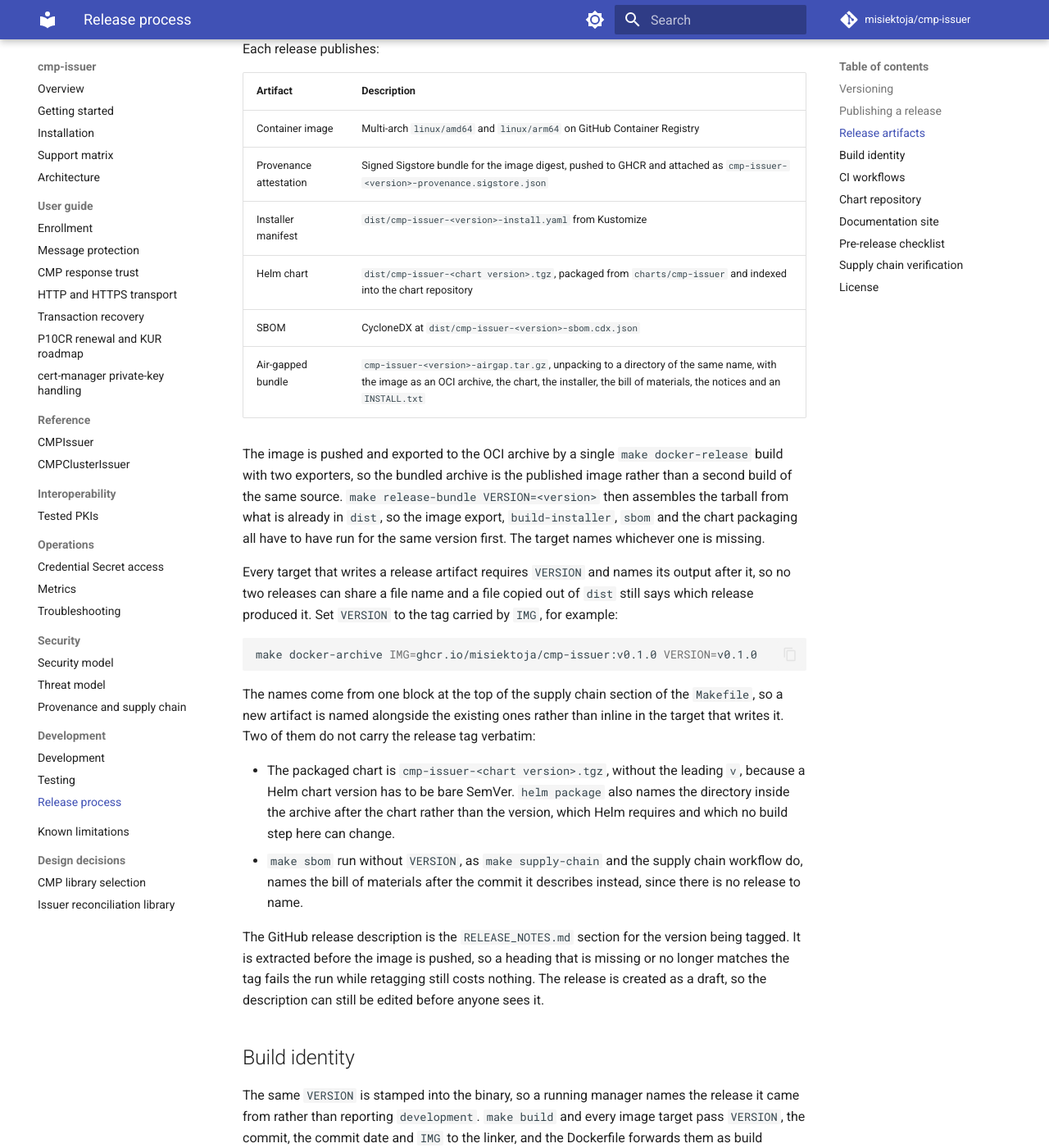
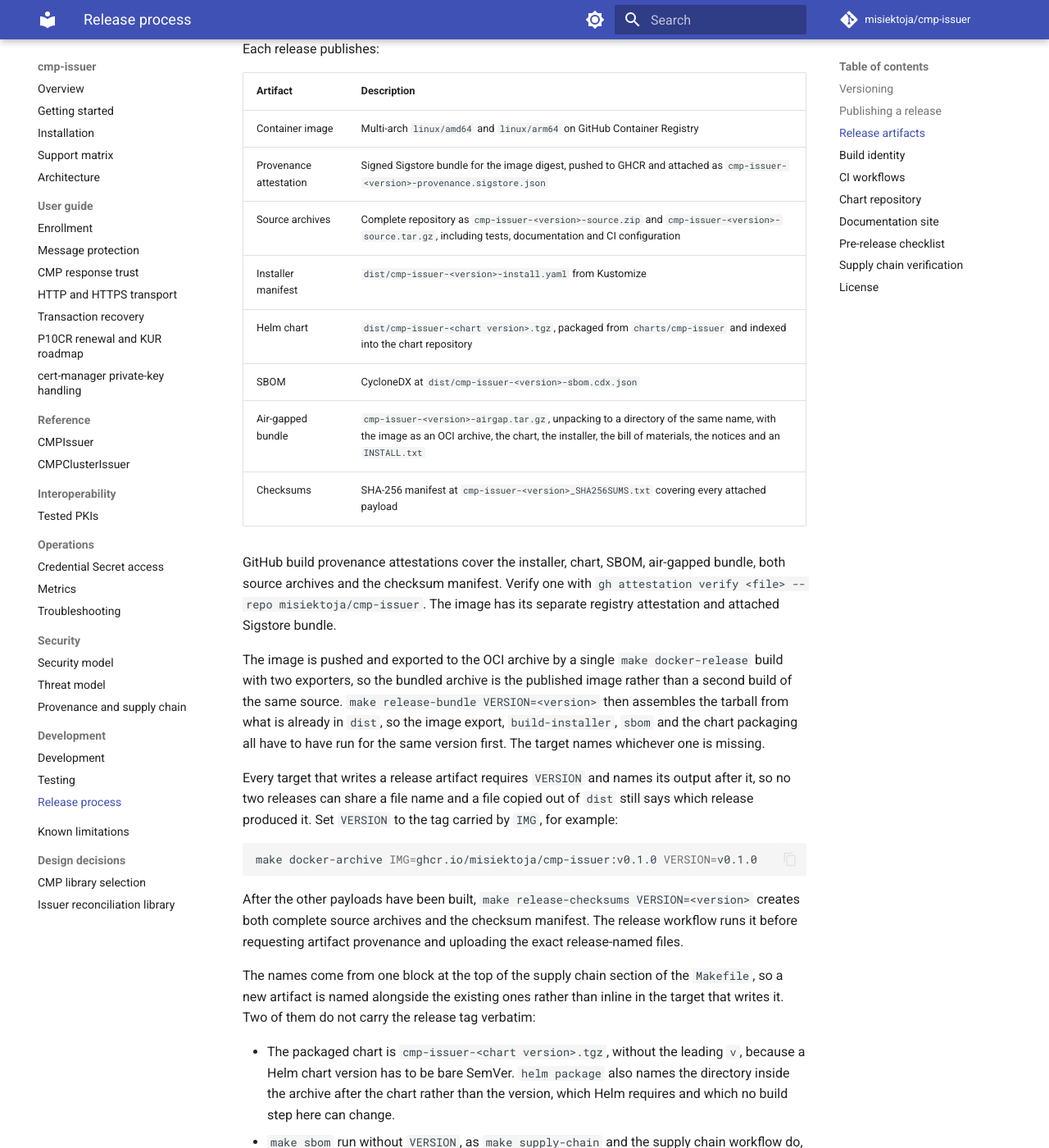
Before and after one commit to misiektoja/cmp-issuer, an MkDocs documentation site: the page built from docs/development/release-process.md, in a window 1280 px wide and 1400 px high, scrolled down 1110 px. Shown: the whole window at 82% size. Built offline with MkDocs 1.6.1 and Material for MkDocs 9.7.7, drawn with Linux system fonts in a browser that asks for light colours; comment, search, counter and statistics services are not loaded; some of the changed text lies outside the part shown.

Commit message:
docs(development): document verifiable source archives

````diff
--- a/docs/development/release-process.md
+++ b/docs/development/release-process.md
@@ -45,10 +45,16 @@ Each release publishes:
 | --- | --- |
 | Container image | Multi-arch `linux/amd64` and `linux/arm64` on GitHub Container Registry |
 | Provenance attestation | Signed Sigstore bundle for the image digest, pushed to GHCR and attached as `cmp-issuer-<version>-provenance.sigstore.json` |
+| Source archives | Complete repository as `cmp-issuer-<version>-source.zip` and `cmp-issuer-<version>-source.tar.gz`, including tests, documentation and CI configuration |
 | Installer manifest | `dist/cmp-issuer-<version>-install.yaml` from Kustomize |
 | Helm chart | `dist/cmp-issuer-<chart version>.tgz`, packaged from `charts/cmp-issuer` and indexed into the chart repository |
 | SBOM | CycloneDX at `dist/cmp-issuer-<version>-sbom.cdx.json` |
 | Air-gapped bundle | `cmp-issuer-<version>-airgap.tar.gz`, unpacking to a directory of the same name, with the image as an OCI archive, the chart, the installer, the bill of materials, the notices and an `INSTALL.txt` |
+| Checksums | SHA-256 manifest at `cmp-issuer-<version>_SHA256SUMS.txt` covering every attached payload |
+
+GitHub build provenance attestations cover the installer, chart, SBOM, air-gapped bundle, both source
+archives and the checksum manifest. Verify one with `gh attestation verify <file> --repo
+misiektoja/cmp-issuer`. The image has its separate registry attestation and attached Sigstore bundle.
 
 The image is pushed and exported to the OCI archive by a single `make docker-release` build with two
 exporters, so the bundled archive is the published image rather than a second build of the same source.
@@ -63,6 +69,10 @@ releases can share a file name and a file copied out of `dist` still says which
 ```bash
 make docker-archive IMG=ghcr.io/misiektoja/cmp-issuer:v0.1.0 VERSION=v0.1.0
 ```
+
+After the other payloads have been built, `make release-checksums VERSION=<version>` creates both
+complete source archives and the checksum manifest. The release workflow runs it before requesting
+artifact provenance and uploading the exact release-named files.
 
 The names come from one block at the top of the supply chain section of the `Makefile`, so a new
 artifact is named alongside the existing ones rather than inline in the target that writes it. Two of
@@ -164,6 +174,7 @@ racing.
 Consumers can verify:
 
 * Image digest against the provenance attestation in GHCR or the signed Sigstore bundle attached to the release
+* Release payloads against `cmp-issuer-<version>_SHA256SUMS.txt` and their GitHub build provenance attestations
 * Module vulnerabilities with published SBOM and govulncheck results
 * Absence of leaked credentials via gitleaks history scan
 
````
